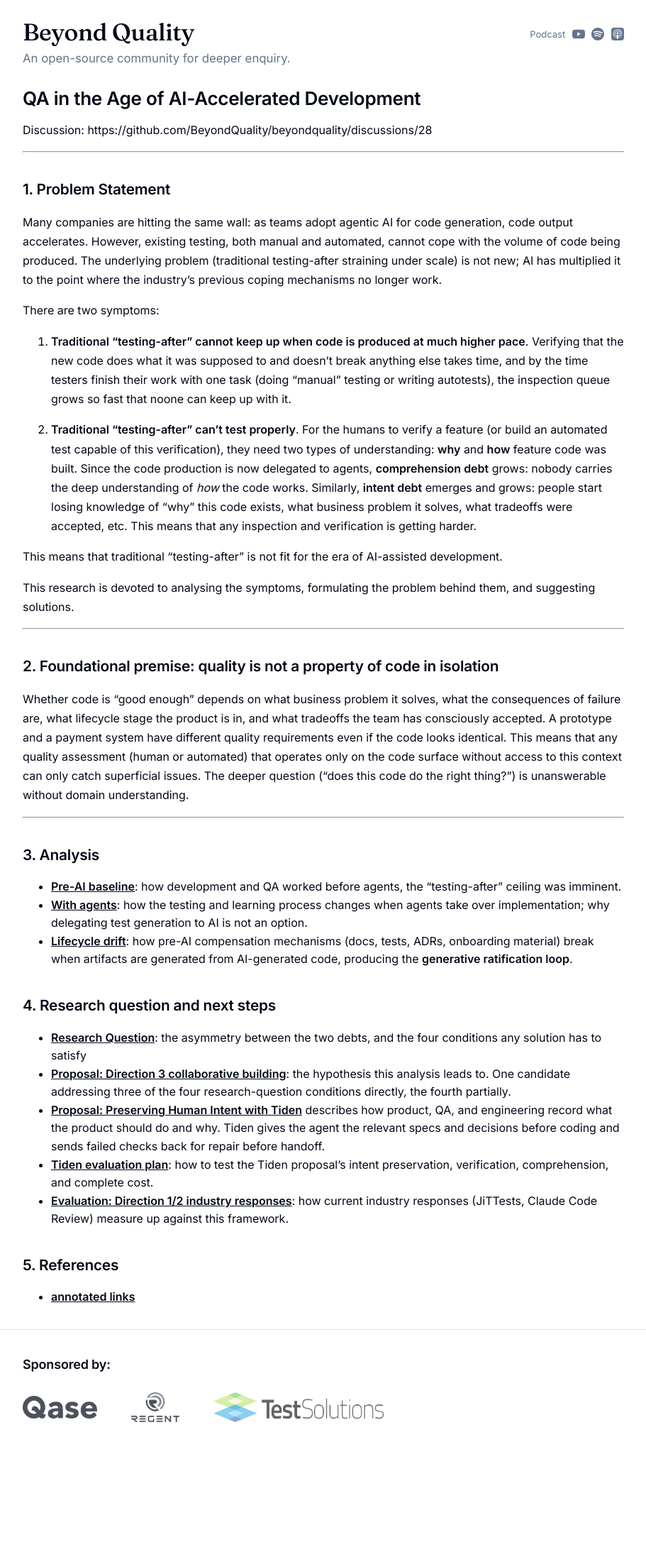
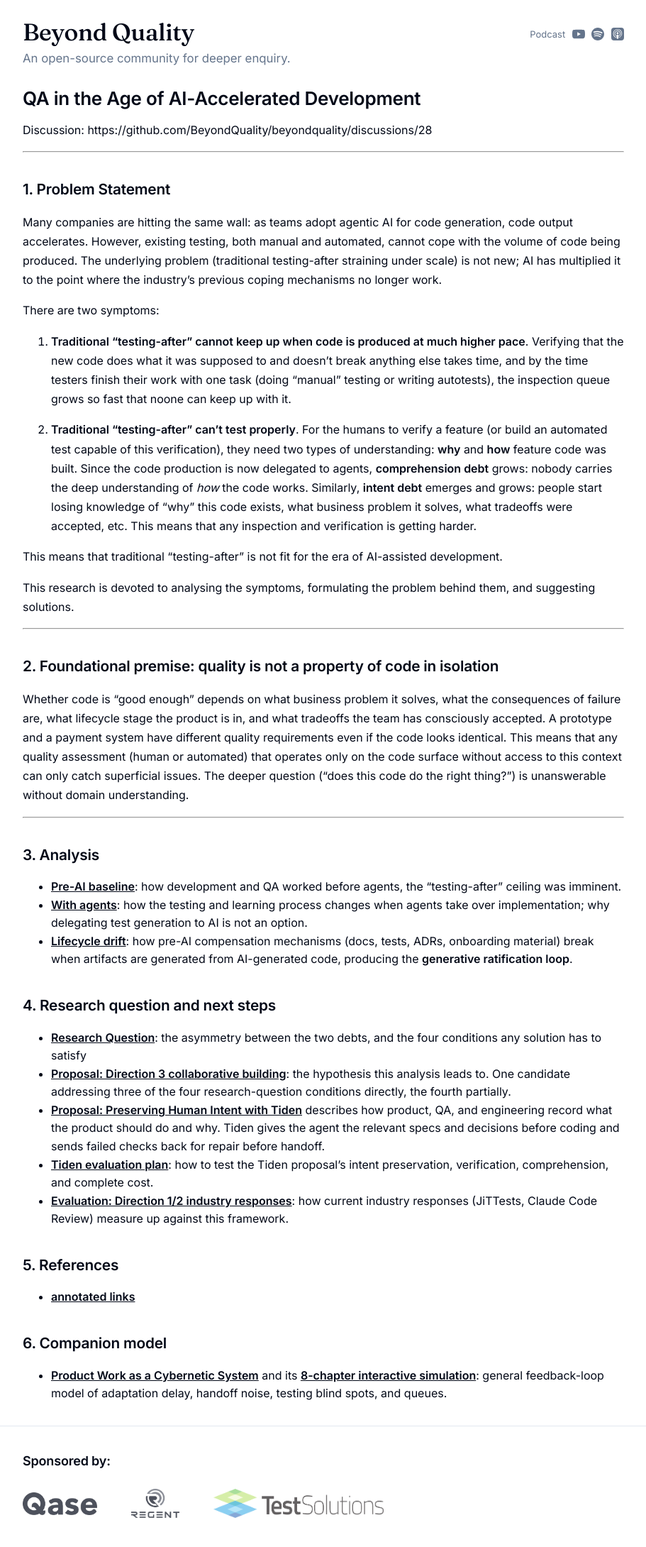
Before and after one commit to BeyondQuality/beyondquality, a Jekyll site: the page built from research/ai-era-testing/analysis.md, in a window 1280 px wide. Shown: the whole page at 71% size, without its empty margins (184-1095 px from the left). Built offline with Jekyll 4.4.1, drawn with Linux system fonts in a browser that asks for light colours; our own code applies the rules of GitHub Pages for plain Markdown files; before the commit the page ends 2044 px from its top, so only the background shows below that.

```diff
--- a/assets/css/custom.css
+++ b/assets/css/custom.css
@@ -95,6 +95,53 @@ body {
   width: 100%;
   height: 100%;
   border: 0;
+}
+
+/* Collapsible live simulator vignette disclosure */
+.sim-disclosure {
+  margin: 0.75rem 0 1.5rem 0;
+}
+
+.sim-disclosure summary {
+  display: inline-flex;
+  align-items: center;
+  gap: 0.4rem;
+  cursor: pointer;
+  font-size: 0.9375rem;
+  font-weight: 500;
+  color: #b04a20;
+  list-style: none;
+  user-select: none;
+}
+
+.sim-disclosure summary::-webkit-details-marker {
+  display: none;
+}
+
+.sim-disclosure summary::before {
+  content: "\25B8";
+  display: inline-block;
+  font-size: 0.85em;
+  transition: transform 0.15s ease;
+}
+
+.sim-disclosure[open] summary::before {
+  transform: rotate(90deg);
+}
+
+.sim-disclosure summary:hover {
+  color: #8f3915;
+  text-decoration: underline;
+  text-underline-offset: 0.15em;
+}
+
+.sim-disclosure iframe {
+  display: block;
+  width: 100%;
+  height: 395px;
+  margin-top: 0.65rem;
+  border: 0;
+  background: transparent;
 }
 
 /* Artifact header: a hairline rule separates the site hero (above) from the
--- a/research/ai-era-testing/analysis.md
+++ b/research/ai-era-testing/analysis.md
@@ -42,3 +42,6 @@ Whether code is "good enough" depends on what business problem it solves, what t
 
 ## 5. References
 - **[annotated links](references.md)**
+
+## 6. Companion model
+- **[Product Work as a Cybernetic System](../../cybernetics/factors.md)** and its **[8-chapter interactive simulation](https://beyondquality.org/cybernetics/)**: general feedback-loop model of adaptation delay, handoff noise, testing blind spots, and queues.
```
Also changed, not shown: cybernetics/controls-view.js (+52 -16 lines), cybernetics/styles.css (+7 -0 lines), research/ai-era-testing/analysis-agents.md (+8 -0 lines), cybernetics/verify.js.
